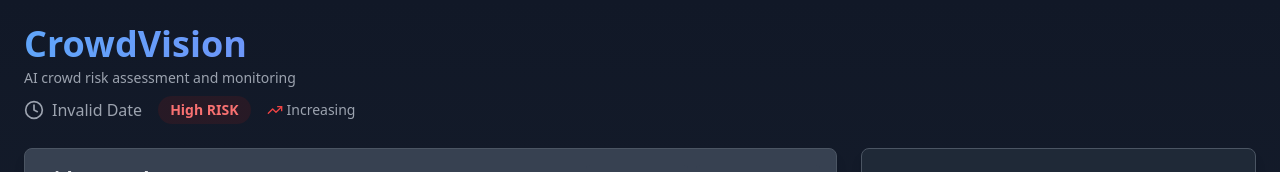
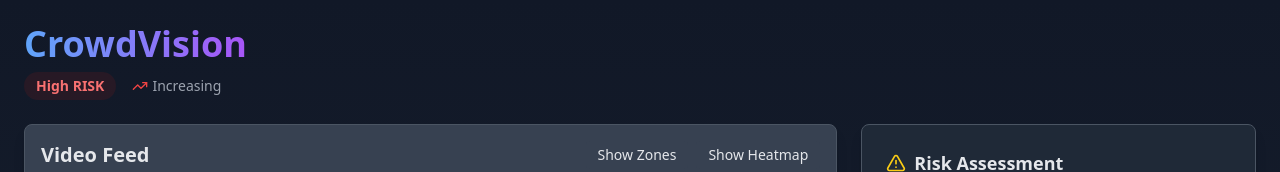
Before and after one commit to israelavendanojr/crowd-vision, a React (Vite) app in the folder frontend/: page / in a window 1280 px wide. Shown: the top 172 px of the page. Built offline with nearby package versions, Linux system fonts and the light colour scheme.

Commit message:
Update title

```diff
--- a/frontend/src/components/Header.tsx
+++ b/frontend/src/components/Header.tsx
@@ -25,19 +25,12 @@ export const Header: React.FC<{ data: CrowdData; className?: string }> = ({ data
 
   return (
     <div className={`mb-6 ${className}`}>
-      <div className="mb-2">
-        <h1 className="text-4xl font-extrabold text-transparent bg-clip-text bg-gradient-to-r from-blue-400 to-purple-500 mb-1">
+      <div className="flex items-end gap-4 mb-2">
+        <h1 className="text-4xl font-extrabold text-transparent bg-clip-text bg-gradient-to-r from-blue-400 to-purple-500">
           CrowdVision
         </h1>
-        <p className="text-gray-400 text-sm">AI crowd risk assessment and monitoring</p>
       </div>
       <div className="flex items-center gap-4">
-        <div className="flex items-center gap-2">
-          <Clock className="w-5 h-5 text-gray-400" />
-          <span className="text-gray-400">
-            {new Date(data.time_stamp).toLocaleString()}
-          </span>
-        </div>
         <div className={`px-3 py-1 rounded-full text-sm font-semibold ${getRiskColor(data.risk_level)}`}>
           {data.risk_level} RISK
         </div>
```
